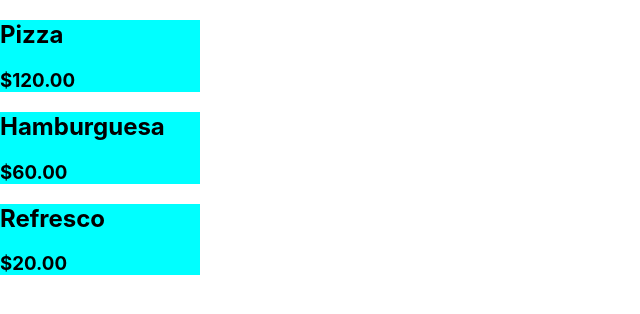
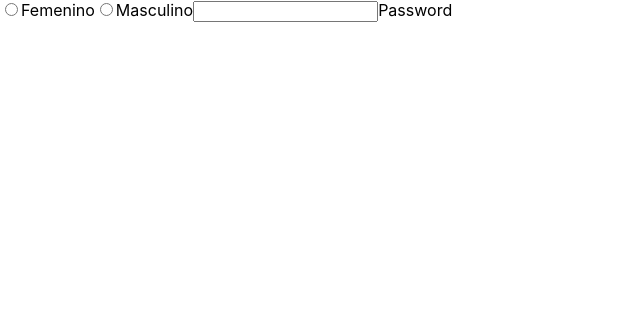
Before and after one commit to apps-camelot/webinar-react, a React (Create React App) app: page / in a window 1280 px wide. Shown: the top 314 px of the page, without its empty margins (0-640 px from the left). Built offline with nearby package versions, Linux system fonts and the light colour scheme.

Commit message:
Creamos componente para radio

```diff
--- a/src/App.js
+++ b/src/App.js
@@ -1,28 +1,30 @@
-import { Fragment, useState } from "react";
+import { Fragment, useEffect, useState } from "react";
 import "./App.css";
-import Tarjeta from "./components/Tarjeta/Tarjeta";
 
 function App() {
-  const datos = [
-    {
-      nombre: "Pizza",
-      precio: "$120.00",
-    },
-    {
-      nombre: "Hamburguesa",
-      precio: "$60.00",
-    },
-    {
-      nombre: "Refresco",
-      precio: "$20.00",
-    },
-  ];
+  const Input = (props) => {
+    return (
+      <Fragment>
+        <input
+          type={props.type || "radio"}
+          name={props.name || "genero"}
+          value={props.value}
+          onChange={(e) => {
+            if (e.target.checked) {
+              console.log(e.target.value);
+            }
+          }}
+        />
+        {props.label}
+      </Fragment>
+    );
+  };
 
   return (
     <div>
-      {datos.map((comida, i) => {
-        return <Tarjeta key={i} comida={comida} />;
-      })}
+      <Input value="femenino" label="Femenino" />
+      <Input value="masculino" label="Masculino" />
+      <Input type="password" label="Password" />
     </div>
   );
 }
```
